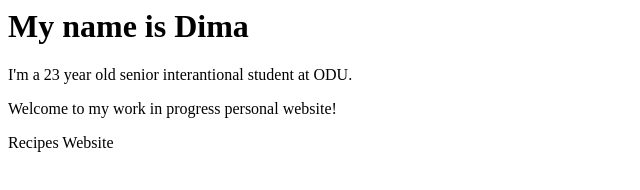
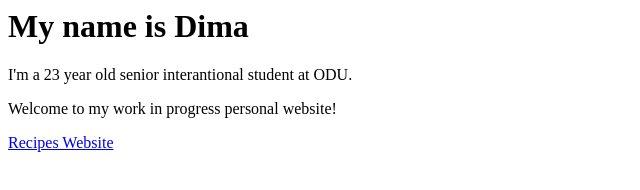
Before and after one commit to CaptainYondu/CaptainYondu.github.io, a plain HTML site: page index.html in a window 1280 px wide. Shown: the whole page, without its empty margins (0-640 px from the left). Drawn offline with Linux system fonts and the light colour scheme.

Commit message:
Update index.html

```diff
--- a/index.html
+++ b/index.html
@@ -4,7 +4,7 @@
   <h1>My name is Dima</h1>
   <p>I'm a 23 year old senior interantional student at ODU.</p>
   <p>Welcome to my work in progress personal website!</p>
-  <href src="https://merlyncode.github.io/odin-recipes/">Recipes Website</href>
+  <a href="https://merlyncode.github.io/odin-recipes/">Recipes Website</a>
 </body>
 
 </html>
```
